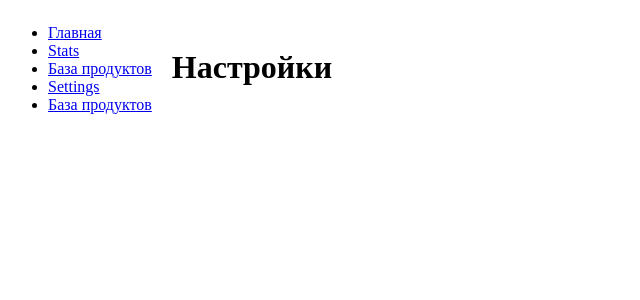
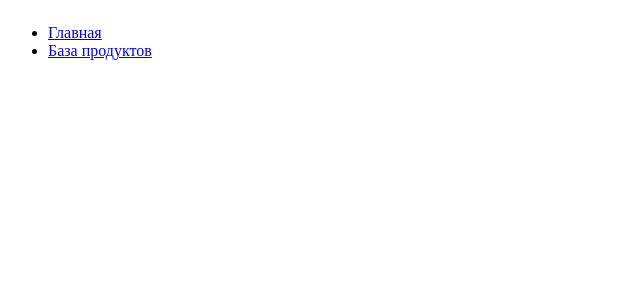
Before and after one commit to perevozchiko/novifood, a Next.js app: page /settings in a window 1280 px wide. Shown: the top 300 px of the page, without its empty margins (0-640 px from the left). Built offline with nearby package versions, Linux system fonts and the light colour scheme.

Commit message:
Revert "Add Stats and Settings pages and update Sidebar"
This reverts commit a92581b274937ab06f4ad4062ee98f27f265de22.

```diff
--- a/src/app/settings/page.js
+++ /dev/null
@@ -1,8 +0,0 @@
-// src/app/settings/page.js
-import React from 'react';
-
-const SettingsPage = () => {
-  return <h1>Настройки</h1>;
-};
-
-export default SettingsPage;
--- a/src/components/Sidebar.js
+++ b/src/components/Sidebar.js
@@ -11,15 +11,6 @@ const Sidebar = () => {
             <Link href='/'>Главная</Link>
           </li>
           <li>
-            <Link href='/stats'>Stats</Link>
-          </li>
-          <li>
-            <Link href='/product-base'>База продуктов</Link>
-          </li>
-          <li>
-            <Link href='/settings'>Settings</Link>
-          </li>
-          <li>
             <Link href='/product-base'>База продуктов</Link>
           </li>
           {/* Добавьте другие ссылки по необходимости */}
```
Also changed, not shown: src/app/stats/page.js (deleted, +0 -8 lines).
